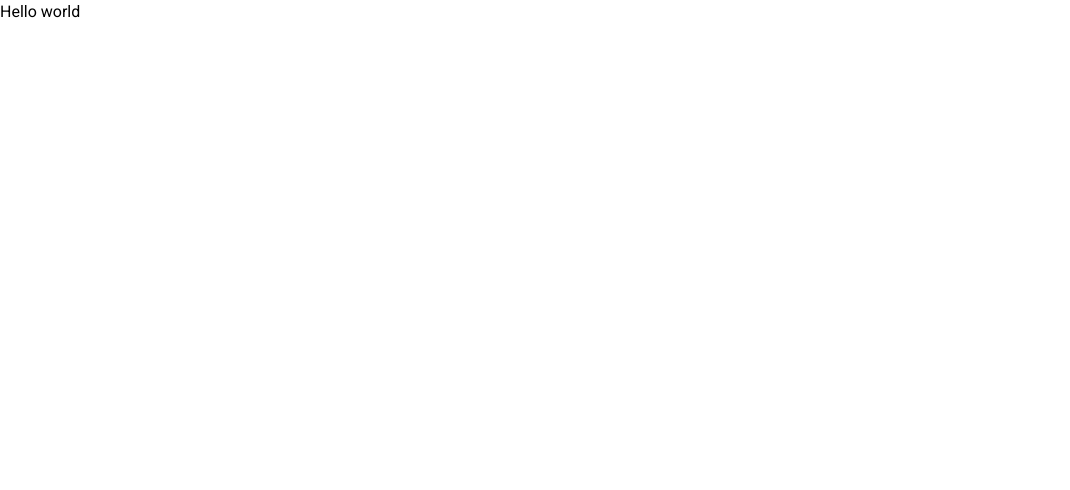
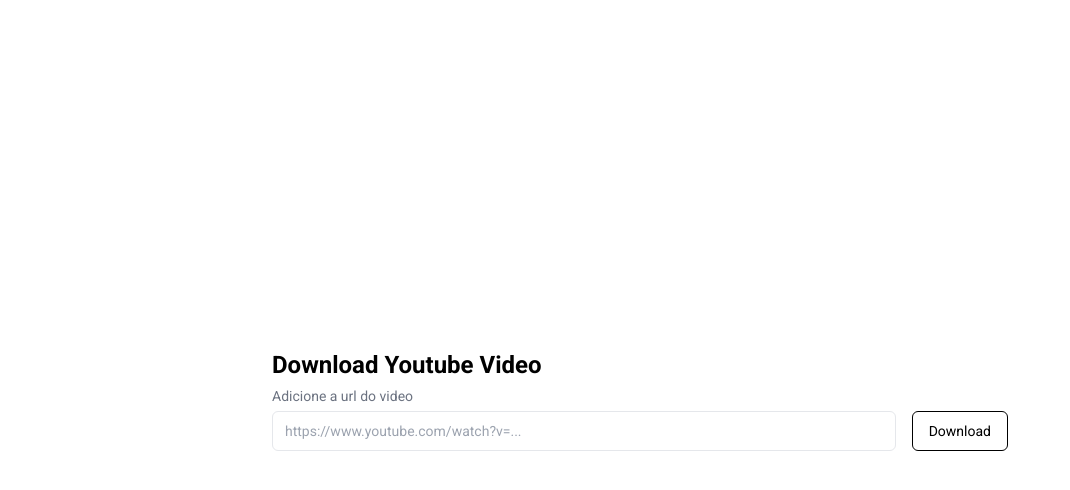
Before and after one commit to rms-diego/youtube-downloader-video, a Next.js app: page / in a window 1280 px wide. Shown: the top 490 px of the page, without its empty margins (0-1070 px from the left). Built offline with nearby package versions, Linux system fonts and the light colour scheme.

Commit message:
feat: criando estrutura da pagina inicial do app

```diff
--- a/src/app/(app)/layout.tsx
+++ b/src/app/(app)/layout.tsx
@@ -1,6 +1,7 @@
 import type { Metadata } from 'next';
 import { Roboto } from 'next/font/google';
 import './globals.css';
+import { AppContextProvider } from '@/context/youtubeContext';
 
 const roboto = Roboto({ subsets: ['latin'], weight: ['400', '700'] });
 
@@ -14,8 +15,10 @@
   children: React.ReactNode;
 }>) {
   return (
-    <html lang="en">
-      <body className={roboto.className}>{children}</body>
-    </html>
+    <AppContextProvider>
+      <html lang="pt-BR">
+        <body className={roboto.className}>{children}</body>
+      </html>
+    </AppContextProvider>
   );
 }
--- a/src/app/(app)/page.tsx
+++ b/src/app/(app)/page.tsx
@@ -1,3 +1,21 @@
+import { Form } from '@/components/form';
+import { EmbedYoutube } from '@/components/showEmbed';
+
 export default function Home() {
-  return <h1>Hello world</h1>;
+  return (
+    <main className="w-full max-w-3xl h-[100vh] flex justify-center items-center mx-auto px-4">
+      <section className="w-full flex flex-col gap-5">
+        <section className="flex flex-col gap-2">
+          <h1 className="text-2xl font-semibold">Download Youtube Video</h1>
+          <p className="text-sm leading-none text-gray-500">
+            Adicione a url do video
+          </p>
+
+          <Form />
+        </section>
+
+        <EmbedYoutube />
+      </section>
+    </main>
+  );
 }
--- /dev/null
+++ b/src/components/form/index.tsx
@@ -0,0 +1,49 @@
+'use client';
+import { useAppContext } from '@/context/youtubeContext';
+import { ChangeEvent, FormEvent, useState } from 'react';
+
+export function Form() {
+  const [youtubeUrl, setYoutubeUrl] = useState<string>('');
+  const { handleSetYoutubeVideoId } = useAppContext();
+
+  function handleYoutubeUrl({ target }: ChangeEvent<HTMLInputElement>) {
+    const { value } = target;
+
+    setYoutubeUrl(value);
+  }
+
+  function handleSubmit(event: FormEvent<HTMLFormElement>) {
+    event.preventDefault();
+
+    if (!youtubeUrl) {
+      handleSetYoutubeVideoId('');
+      return alert('COLOCA A URL ANIMAL');
+    }
+
+    handleSetYoutubeVideoId(youtubeUrl);
+
+    setYoutubeUrl('');
+  }
+
+  return (
+    <form
+      className="flex gap-4"
+      onSubmit={handleSubmit}
+    >
+      <input
+        className="flex h-10 w-full rounded-md border border-input bg-background px-3 py-2 text-sm ring-offset-background file:border-0 file:bg-transparent file:text-sm file:font-medium placeholder:text-muted-foreground focus-visible:outline-none focus-visible:ring-2 focus-visible:ring-ring focus-visible:ring-offset-2 disabled:cursor-not-allowed disabled:opacity-50 flex-1"
+        placeholder="https://www.youtube.com/watch?v=..."
+        type="text"
+        value={youtubeUrl}
+        onChange={handleYoutubeUrl}
+      />
+
+      <button
+        className="inline-flex items-center justify-center whitespace-nowrap rounded-md text-sm font-medium ring-offset-background transition-colors focus-visible:outline-none focus-visible:ring-2 focus-visible:ring-ring focus-visible:ring-offset-2 disabled:pointer-events-none disabled:opacity-50 bg-primary text-primary-foreground hover:bg-primary/90 h-10 px-4 py-2 border border-black"
+        type="submit"
+      >
+        Download
+      </button>
+    </form>
+  );
+}
--- /dev/null
+++ b/src/components/showEmbed/index.tsx
@@ -0,0 +1,17 @@
+'use client';
+import { useAppContext } from '@/context/youtubeContext';
+
+export function EmbedYoutube() {
+  const { youtubeVideoId } = useAppContext();
+
+  return (
+    youtubeVideoId && (
+      <iframe
+        width={560}
+        height={320}
+        src={`https://www.youtube.com/embed/${youtubeVideoId}`}
+        title="YouTube video player"
+      />
+    )
+  );
+}
```
